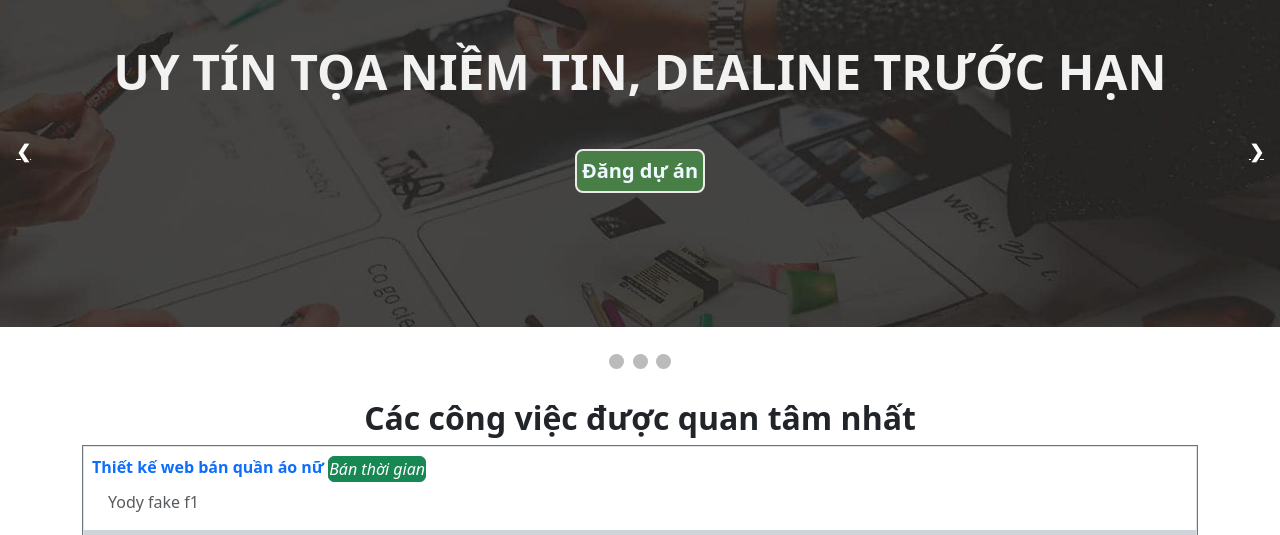
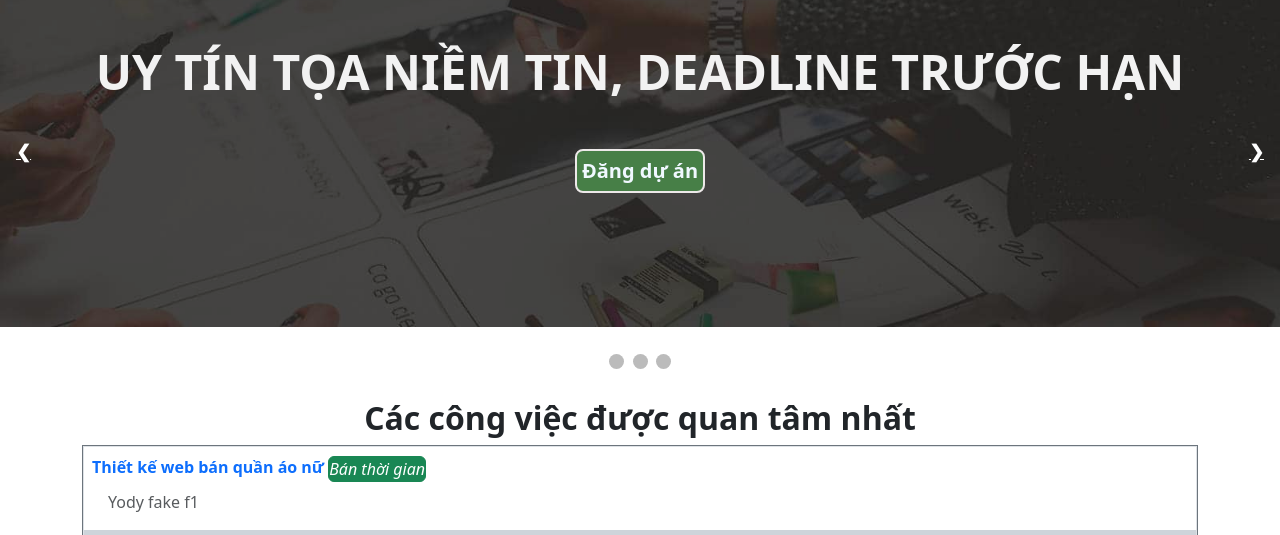
Before and after one commit to tientcdtk5/projet_1, a website: page public/index.html in a window 1280 px wide. Shown: the part 244-779 px from the top of the page. Drawn offline with nearby package versions, Linux system fonts and the light colour scheme.

Commit message:
Update index.html

```diff
--- a/public/index.html
+++ b/public/index.html
@@ -134,7 +134,7 @@
             <div class="numbertext">2 / 3</div>
             <img src="img/slide2.jpg" style="width:100%">
             <div class="text text-uppercase">
-              <p class="slide-heding">uy tín tọa niềm tin, dealine trước hạn</p>
+              <p class="slide-heding">uy tín tọa niềm tin, deadline trước hạn</p>
               <button class="flast-btn fs-5 mb-3 slide-btn">Đăng dự án</button>
             </div>
 
```
